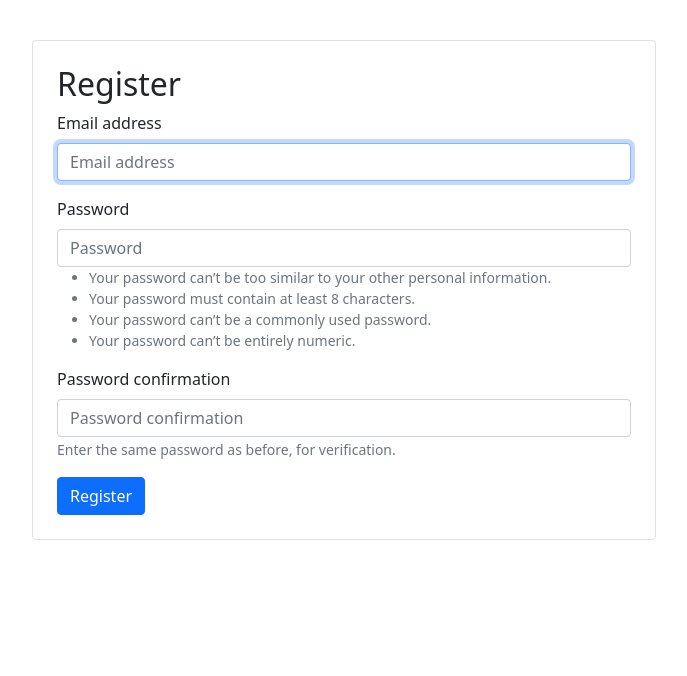
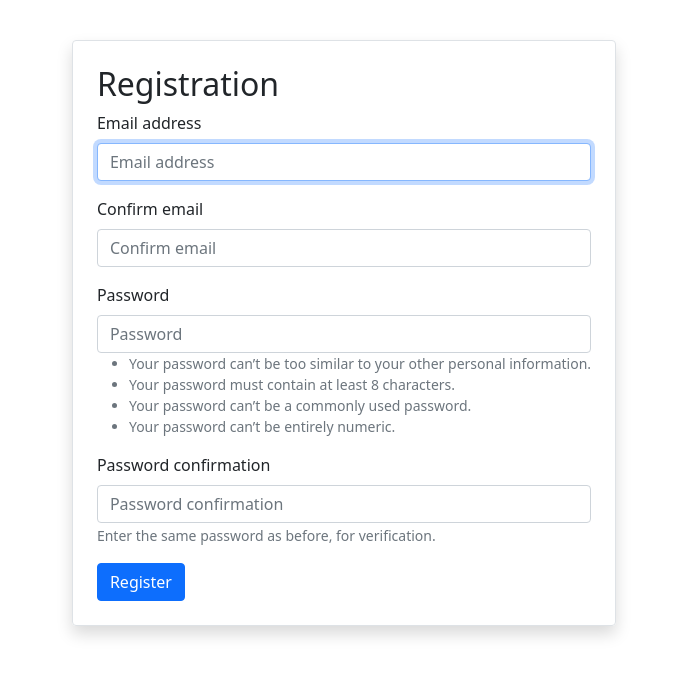
Before and after one commit to ttytango/django_social, a Django app: page /account/register/ in a window 1280 px wide. Shown: the part 56-732 px from the top of the page, without its empty margins (296-983 px from the left). Run offline with Django 3.2, Linux system fonts and the light colour scheme; some libraries are stand-ins or nearby versions.

Commit message:
added more styling auth forms

```diff
--- a/templates/main_index.html
+++ b/templates/main_index.html
@@ -3,5 +3,9 @@
 {% block title %}Index{% endblock title %}
 {% block content %}
 <h1 class="text-center">Index</h1>
+    <div class="p-4 text-center bg-dark rounded" style="width: 250px; margin: 0 auto;">
+<a class="btn btn-success" href="{% url 'user:register' %}">Register Now!</a>
+<a class="btn btn-light" href="{% url 'user:login' %}">Login</a>
 
+    </div>
 {% endblock content %}
--- a/user/forms/custom_account_creation_form.py
+++ b/user/forms/custom_account_creation_form.py
@@ -1,10 +1,22 @@
 from django.contrib.auth.forms import UserCreationForm
-
+from django import forms
+from django.core.exceptions import ValidationError
+from django.utils.translation import gettext_lazy as _
 from ..models import Account
 
 
 class CustomUserCreationForm(UserCreationForm):
 
+    confirm_email = forms.EmailField()
+
     class Meta:
         model = Account
-        fields = ('email',)
+        fields = ['email', 'confirm_email', ]
+
+    def clean_confirm_email(self):
+        email = self.cleaned_data['email']
+        confirm_email = self.cleaned_data['confirm_email']
+        if email == confirm_email:
+            return email
+        else:
+            raise ValidationError(_('The emails provided do not match.'))
--- /dev/null
+++ b/user/templates/user/forms/auth_form.html
@@ -0,0 +1,28 @@
+{% extends 'user/base.html' %}
+{% load bootstrap5 %}
+{% block title %}{{ title }}{% endblock title %}
+
+{% block content %}
+{% bootstrap_messages %}
+<div class="d-flex row g-3">
+    <div class="col-md-4 col-lg-4 col-xl-3 d-flex flex-grow-1">
+        <div class="mx-auto border rounded p-4 m-4 shadow">
+            <h2>{{ form_title }}</h2>
+            <form method="post">
+                {% csrf_token %}
+
+                {% bootstrap_form form %}
+
+                {% buttons %}
+                    <button type="submit" class="btn btn-primary">
+                      Register
+                    </button>
+                    {% if forgot_password %}
+                        <a class="p-2" href="#">Forgot your password?</a>
+                    {% endif %}
+                {% endbuttons %}
+            </form>
+        </div>
+    </div>
+</div>
+{% endblock content %}
--- a/user/templates/user/registration/register.html
+++ b/user/templates/user/registration/register.html
@@ -1,21 +1,25 @@
-{% extends 'user/base.html' %}
-{% load bootstrap5 %}
-{% block title %}Sign Up{% endblock title %}
-
-{% block content %}
-{% bootstrap_messages %}
-<div class="w-50 mx-auto border rounded p-4 m-4">
-<h2>Register</h2>
-<form method="post">
-    {% csrf_token %}
-
-    {% bootstrap_form form %}
-
-    {% buttons %}
-        <button type="submit" class="btn btn-primary">
-          Register
-        </button>
-    {% endbuttons %}
-</form>
-</div>
-{% endblock content %}
+{#{% extends 'user/base.html' %}#}
+{#{% load bootstrap5 %}#}
+{#{% block title %}{{ title }}{% endblock title %}#}
+{##}
+{#{% block content %}#}
+{#{% bootstrap_messages %}#}
+{#<div class="d-flex g-3">#}
+{#    <div class="col-md-6 col-lg-4 col-xl-3 d-flex flex-grow-1">#}
+{#        <div class="mx-auto border rounded p-4 m-4">#}
+{#            <h2>{{ form_title }}</h2>#}
+{#            <form method="post">#}
+{#                {% csrf_token %}#}
+{##}
+{#                {% bootstrap_form form %}#}
+{##}
+{#                {% buttons %}#}
+{#                    <button type="submit" class="btn btn-primary">#}
+{#                      Register#}
+{#                    </button>#}
+{#                {% endbuttons %}#}
+{#            </form>#}
+{#        </div>#}
+{#    </div>#}
+{#</div>#}
+{#{% endblock content %}#}
--- a/user/views/create_account_view.py
+++ b/user/views/create_account_view.py
@@ -3,16 +3,23 @@ from django.contrib.auth import get_user_model
 from django.urls import reverse_lazy
 from django.views.generic import CreateView
 from ..forms import CustomUserCreationForm
+from django.utils.translation import gettext_lazy as _
 
 Account = get_user_model()
 
 class CreateAccountView(CreateView):
 
     form_class = CustomUserCreationForm
-    template_name = "user/registration/register.html"
+    template_name = "user/forms/auth_form.html"
     model = Account
     success_url = reverse_lazy('user:login')
 
+    def get_context_data(self, **kwargs):
+        context = super().get_context_data(**kwargs)
+        context['title'] = _("Sign Up")
+        context['form_title'] = _("Registration")
+        return context
+
     def form_valid(self, form):
-        messages.success(self.request, 'Your account has been created, please log in!')
+        messages.success(self.request, _('Your account has been created, please log in!'))
         return super().form_valid(form)
```
Also changed, not shown: django_social/settings.py (+8 -11 lines), user/views/custom_login_view.py (+10 -0 lines), db.sqlite3.
